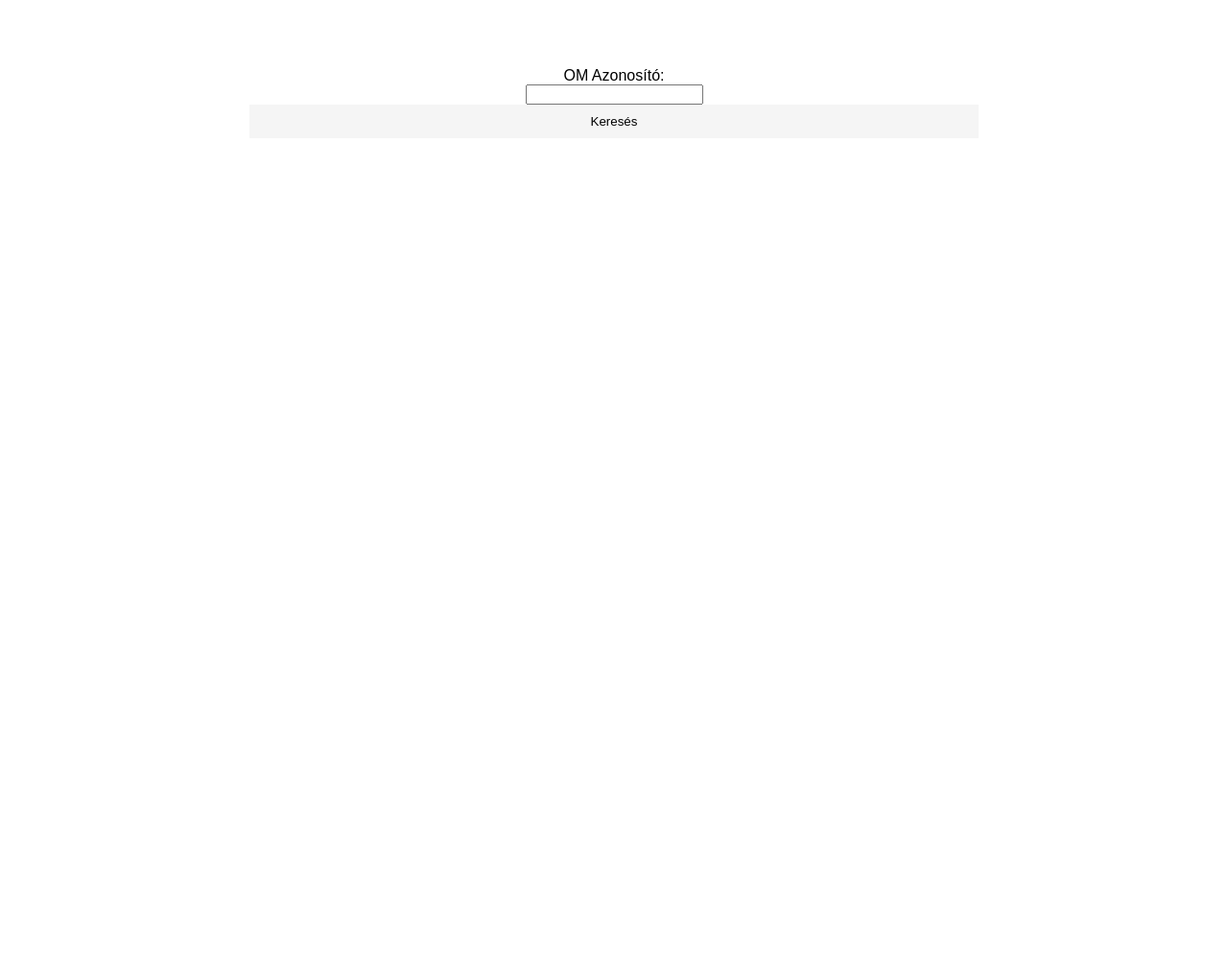
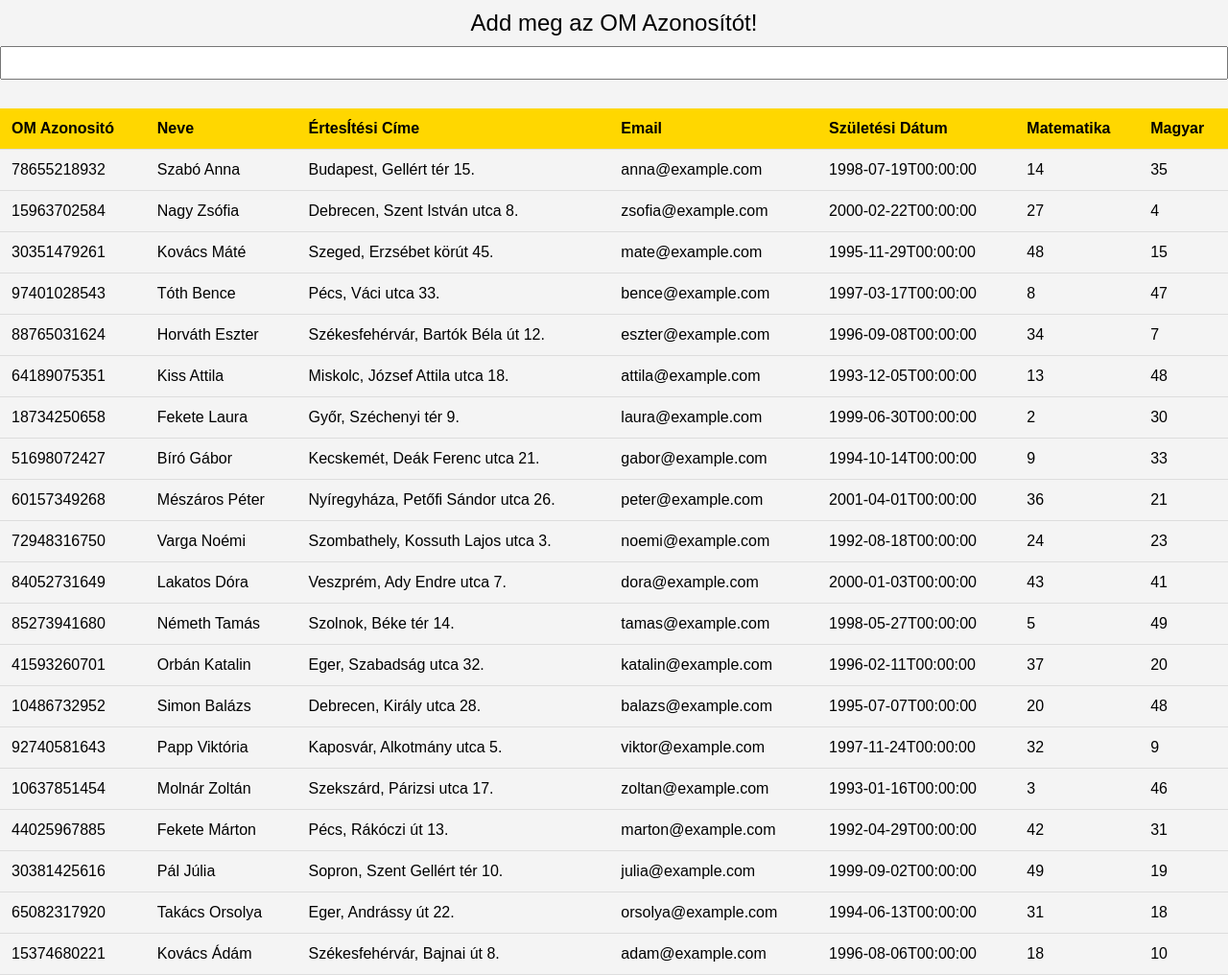
Before and after one commit to monusbence/Felveteli, a plain HTML site: page web/index.html in a window 1280 px wide. Shown: the whole page at 96% size. Before the commit the page ends 800 px from the top, so only its background shows below. Drawn offline with Linux system fonts and the light colour scheme.

Commit message:
Add files via upload

```diff
--- a/web/index.html
+++ b/web/index.html
@@ -9,12 +9,24 @@
 </head>
 
 <body>
-    <div class="container">
-        <label for="omInput">OM Azonosító:</label>
-        <input type="text" id="omInput" maxlength="11" pattern="\d{11}" title="Pontosan 11 számjegy engedélyezett">
-        <button onclick="searchOM()">Keresés</button>
-        <div id="result"></div>
-    </div>
+    <label for="omIdInput">Add meg az OM Azonosítót!</label>
+    <input type="text" id="omIdInput" oninput="searchOMById()">
+    <label id="hiba"></label>
+    <table id="resultTable">
+        <thead>
+            <tr>
+                <th>OM Azonositó</th>
+                <th>Neve</th>
+                <th>ÉrtesÍtési Címe</th>
+                <th>Email</th>
+                <th>Születési Dátum</th>
+                <th>Matematika</th>
+                <th>Magyar</th>
+            </tr>
+        </thead>
+        <tbody>
+        </tbody>
+    </table>
     <script src="script.js"></script>
 </body>
 
--- a/web/script.js
+++ b/web/script.js
@@ -1,32 +1,5 @@
-function searchOM() {
-    var omInput = document.getElementById("omInput").value;
-    var resultDiv = document.getElementById("result");
-
-    // Formai ellenőrzés
-    if (omInput.length !== 11 || isNaN(omInput)) {
-        resultDiv.innerHTML = "<div id='error'>Hibás OM azonosító! Csak pontosan 11 számjegy engedélyezett.</div>";
-        return;
-    }
-
-    // OM azonosító keresése (ezt a részt a saját igényeidnek megfelelően kell implementálni)
-    var result = searchOMById(omInput);
-
-    if (result) {
-        // Táblázat készítése
-        var tableHtml = "<table><tr><th>OM Azonosító</th><th>Név</th><th>Értesítési Cím</th><th>Email</th><th>Születési Dátum</th><th>Matek Pontszám</th><th>Magyar Pontszám</th></tr>";
-        tableHtml += "<tr><td>" + result.OM_Azonosito + "</td><td>" + result.Neve + "</td><td>" + result.ErtesitesiCime + "</td><td>" + result.Email + "</td><td>" + result.SzuletesiDatum + "</td><td>" + result.Matematika + "</td><td>" + result.Magyar + "</td></tr>";
-        tableHtml += "</table>";
-
-        resultDiv.innerHTML = tableHtml;
-    } else {
-        resultDiv.innerHTML = "<div id='error'>Nincs találat az adott OM azonosítóra!</div>";
-    }
-}
-
-// Dummy adatokkal működő példa, ezt cseréld ki a saját adatbázis-kezelésedre
-function searchOMById(omId) {
-    // Példa adatok
-    var data = [
+"use strict"
+let adat = [
     {
         "OM_Azonosito": "78655218932",
         "Neve": "Szabó Anna",
@@ -209,9 +182,59 @@ function searchOMById(omId) {
     }
 ];
 
-    var result = data.find(function (item) {
-        return item.OM_Azonosito === omId;
+
+
+// Az input mező tartalmát alapul véve keres az OM Azonosítók között
+function searchOMById() {
+    // Az input mező értékét kisbetűsre konvertáljuk
+    var input = document.getElementById('omIdInput').value.toLowerCase();
+
+    // Az adatok között szűrjük azokat, amelyek tartalmazzák a keresett azonosítót
+    var filteredData = adat.filter(function (item) {
+        return item.OM_Azonosito.toLowerCase().includes(input);
     });
 
-    return result || null;
+    // Ellenőrizzük, hogy van-e találat
+    if (filteredData.length === 0) {
+        // Ha nincs találat, akkor a textbox háttérszínét pirosra állítjuk
+        document.getElementById('omIdInput').style.backgroundColor = 'red';
+
+        // Kiírjuk a hibaüzenetet a "hiba" label-be
+        document.getElementById('hiba').innerText = 'Nincs találat a megadott azonosítóra vagy hibásan adtad meg!';
+    } else {
+        // Ha van találat, akkor visszaállítjuk a textbox háttérszínét
+        document.getElementById('omIdInput').style.backgroundColor = '';
+
+        // Töröljük a hibaüzenetet a "hiba" label-ből
+        document.getElementById('hiba').innerText = '';
+
+        // A szűrt adatokat továbbítjuk a táblázat megjelenítéséért felelős függvénynek
+        displayTable(filteredData);
     }
+}
+
+
+
+// A táblázatot megjelenítő függvény
+function displayTable(filteredData) {
+    // A táblázat törzsét kiválasztjuk
+    var tableBody = document.querySelector('#resultTable tbody');
+
+    // A táblázat törzsét ürítjük
+    tableBody.innerHTML = '';
+
+    // Az összefűzött adatokat soronként hozzáadjuk a táblázathoz
+    filteredData.forEach(function (item) {
+        // Sor létrehozása
+        var row = tableBody.insertRow();
+
+        // Az adatokat cellánként hozzáadjuk a sorhoz
+        for (var key in item) {
+            var cell = row.insertCell();
+            cell.appendChild(document.createTextNode(item[key]));
+        }
+    });
+}
+
+
+displayTable(adat);
--- a/web/style.css
+++ b/web/style.css
@@ -1,89 +1,60 @@
 body {
     font-family: Arial, sans-serif;
+    margin: 0;
+    padding: 0;
+    background-color: #f4f4f4;
 }
 
 .container {
-    max-width: 100%;
-    padding: 20px;
+    max-width: 1200px;
+    margin: 0 auto;
+}
+
+header {
+    background-color: #333;
+    color: white;
+    text-align: center;
+    padding: 10px 0;
+}
+
+label {
+    display: block;
+    margin: 10px 0;
+    text-align: center;
+    font-size: 150%;
+}
+
+input {
+    width: 100%;
+    padding: 8px;
+    margin-bottom: 10px;
     box-sizing: border-box;
-    display: flex;
-    flex-direction: column;
-    align-items: center;
 }
 
 table {
     width: 100%;
     border-collapse: collapse;
-    margin-bottom: 20px;
+    margin-top: 20px;
 }
 
-table,
-th,
-td {
-    border: 1px solid #000;
+th, td {
+    padding: 12px;
+    text-align: left;
+    border-bottom: 1px solid #ddd;
 }
-
-th,
-td {
-    padding: 10px;
-    text-align: left;
-}
-
 th {
     background-color: #ffd700;
     color: #000;
 }
 
-tr:nth-child(odd) {
-    background-color: #f5f5f5;
-}
-
-button {
-    background-color: whitesmoke;
-    color: black;
-    padding: 10px;
-    border: none;
-    cursor: pointer;
-    width: 100%;
-    box-sizing: border-box;
-}
-
-button:hover {
-    background-color: #ffd700;
-}
-
-#error {
-    color: red;
-    margin-top: 10px;
-}
-
-/* Media Query for tablets and larger screens */
-@media only screen and (min-width: 600px) {
-    .container {
-        max-width: 600px;
-        margin: 50px auto;
-    }
-
-    table {
-        display: table;
-        /* Visszaállítjuk a táblázat normál viselkedését */
-    }
-
-    tr {
-        display: table-row;
-        /* Visszaállítjuk a táblázatsorok normál viselkedését */
-    }
-
-    th,
-    td {
-        display: table-cell;
-        /* Visszaállítjuk a táblázatcellák normál viselkedését */
+@media only screen and (max-width: 600px) {
+    th, td {
+        padding: 8px;
     }
 }
 
-/* Media Query for desktops and larger screens */
-@media only screen and (min-width: 992px) {
-    .container {
-        max-width: 800px;
+@media only screen and (max-width: 768px) {
+    label {
+        font-size: 0.8em;
     }
 }
```
Lines whose indentation alone changed are shown as unchanged.
